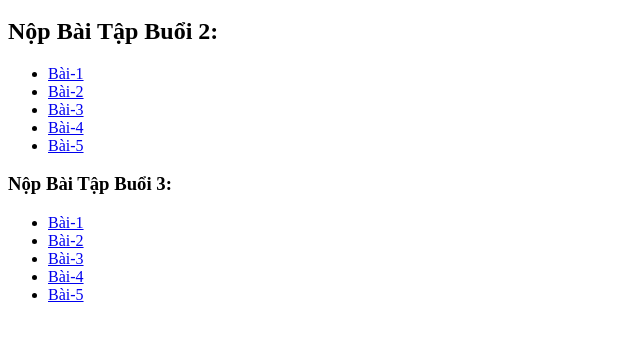
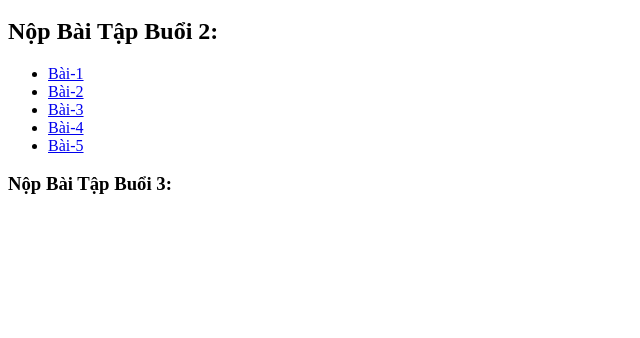
Before and after one commit to PhuMai0815/f8-fullstack-K7, a plain HTML site: page index.html in a window 1280 px wide. Shown: the part 136-474 px from the top of the page, without its empty margins (0-640 px from the left). Drawn offline with Linux system fonts and the light colour scheme.

```diff
--- a/index.html
+++ b/index.html
@@ -21,12 +21,6 @@
         <li><a href="https://phumai0815.github.io/f8-fullstack-K7/BaiTapDay-2/Bai5">Bài-5</a></li>
     </ul>
     <h3>Nộp Bài Tập Buổi 3:</h3>
-    <ul>
-      <li><a href="https://phumai0815.github.io/f8-fullstack-K7/BaiTapDay-3/Lesson-1.html">Bài-1</a></li>
-      <li><a href="https://phumai0815.github.io/f8-fullstack-K7/BaiTapDay-3/Lesson-2.html">Bài-2</a></li>
-      <li><a href="https://phumai0815.github.io/f8-fullstack-K7/BaiTapDay-3/Lesson-3.html">Bài-3</a></li>
-      <li><a href="https://phumai0815.github.io/f8-fullstack-K7/BaiTapDay-3/Lesson-4.html">Bài-4</a></li>
-      <li><a href="https://phumai0815.github.io/f8-fullstack-K7/BaiTapDay-3/Lesson-5.html">Bài-5</a></li>
-  </ul>
+
   </body>
 </html>
```
